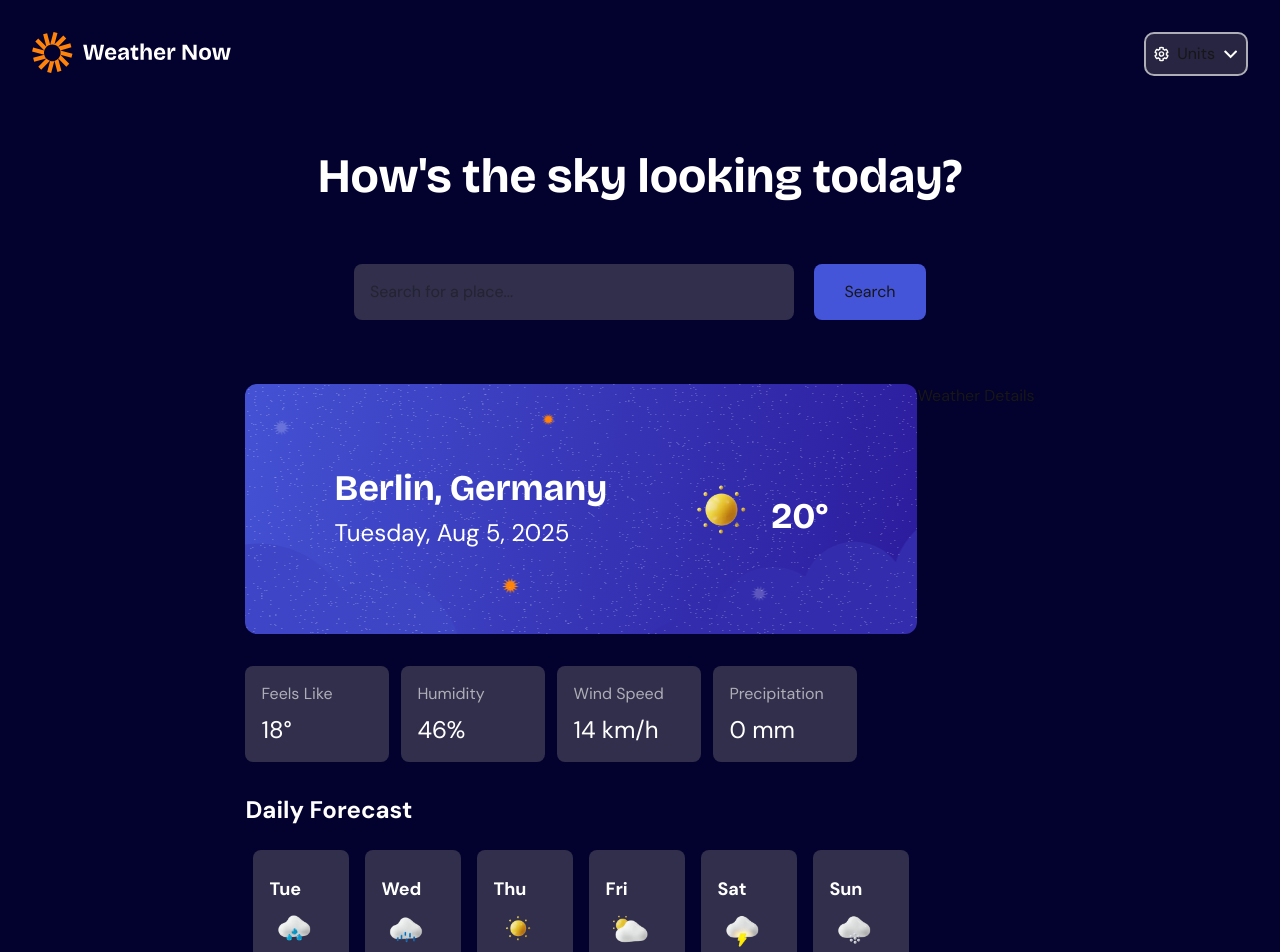
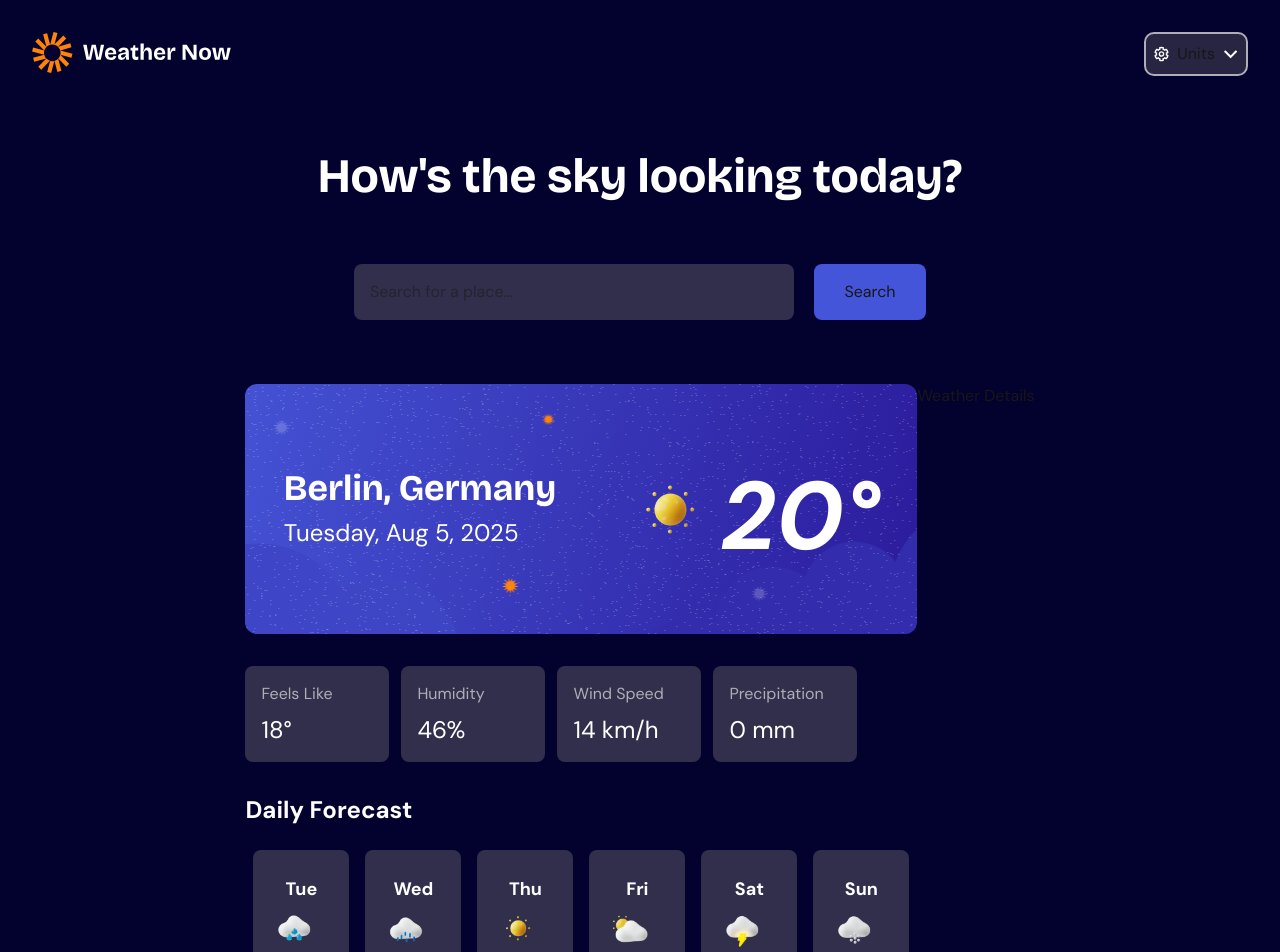
Before and after one commit to CHEGEBB/weather-app, a Next.js app: page / in a window 1280 px wide. Shown: the top 952 px of the page. Built offline with nearby package versions, Linux system fonts and the light colour scheme.

Commit message:
Add hourly forecast data and update WeatherPage layout for improved presentation

```diff
--- a/app/page.tsx
+++ b/app/page.tsx
@@ -11,6 +11,56 @@ function WeatherPage() {
   const handleChange = (event: React.ChangeEvent<HTMLSelectElement>) => {
     setSelectedValue(event.target.value);
   };
+  const hourlyOptions = [
+    {
+      index:1,
+      time:'3 PM',
+      temperature:'20°',
+      icon:'/assets/images/icon-overcast.webp'
+    },
+    {
+      index:2,
+      time:'4 PM',
+      temperature:'20°',
+      icon:'/assets/images/icon-overcast.webp'
+    },
+    {
+      index:3,
+      time:'5 PM',
+      temperature:'20°',
+      icon:'/assets/images/icon-overcast.webp'
+    },
+    {
+      index:4,
+      time:'6 PM',
+      temperature:'19°',
+      icon:'/assets/images/icon-overcast.webp'
+    },
+    {
+      index:5,
+      time:'7 PM',
+      temperature:'18°',
+      icon:'/assets/images/icon-overcast.webp'
+    },
+    {
+      index:6,
+      time:'8 PM',
+      temperature:'18°',
+      icon:'/assets/images/icon-partly-cloudy.webp'
+    },
+    {
+      index:7,
+      time:'9 PM',
+      temperature:'17°',
+      icon:'/assets/images/icon-overcast.webp'
+    },
+    {
+      index:8,
+      time:'10 PM',
+      temperature:'17°',
+      icon:'/assets/images/icon-overcast.webp'
+    }
+  ]
 
   const options = [
     {
@@ -117,7 +167,7 @@ function WeatherPage() {
               height={100}
               />
               </div>
-            <h2 className='text-4xl font-bold mt-4 flex flex-col justify-center align-center'>20°</h2>
+            <p className='text-8xl italic font-bold mt-4 flex flex-col justify-center align-center'>20°</p>
             </div>
 
 </div>
@@ -153,14 +203,17 @@ function WeatherPage() {
             <div className="cards-forecast flex flex-row">
               {options.map((option) => (
                 <div key={option.index} className="forecast-card flex flex-col justify-center align-center bg-[#312f4b] rounded-lg p-4 m-2 w-24 h-40">
-                  <p className='text-white text-lg font-bold'>{option.day}</p>
+                  <p className='text-white text-lg text-center font-bold'>{option.day}</p>
                   <Image
                     src={option.icon}
                     alt={`${option.weather} icon`}
                     width={50}
                     height={50}
                   />
-                  <p className='text-white text-md mt-2'>{option.high} / {option.low}</p>
+                  <div className="temps flex flex-row gap-6">
+                  <p className='text-white  text-md mt-2'>{option.high}</p>
+                  <p className='text-white text-md mt-2'>{option.low}</p>
+                  </div>
                 </div>
               ))}
             </div>
```
